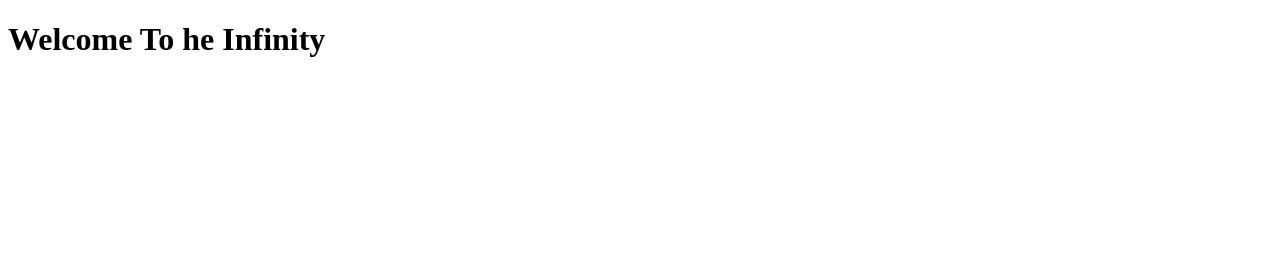
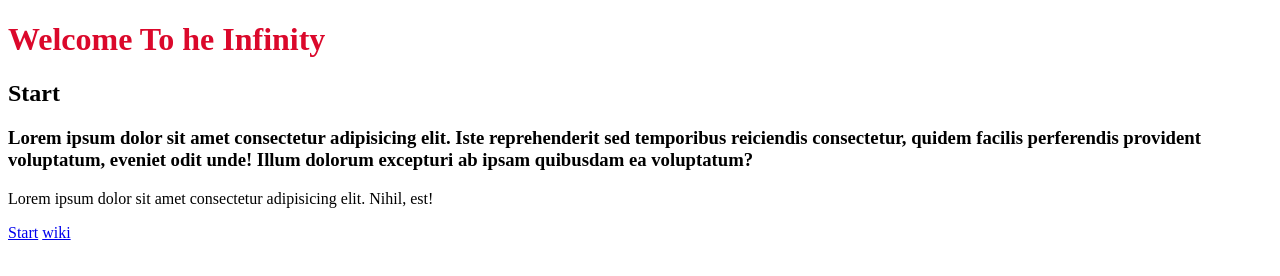
Before and after one commit to akashshar-ma/into-the-infinty, a plain HTML site: page index.html in a window 1280 px wide. Drawn offline with Linux system fonts and the light colour scheme.

Commit message:
designed basic structure of website

```diff
--- /dev/null
+++ b/css/body.css
@@ -0,0 +1,8 @@
+h1{
+    color: rgb(219, 8, 43);
+    caret-color: rgb(7, 7, 7);
+    /* padding: 20%; */
+    /* padding-right: 10%; */
+    /* padding-bottom: 40%;
+     */
+}
--- a/index.html
+++ b/index.html
@@ -1,6 +1,7 @@
 <!DOCTYPE html>
 <html lang="en">
     <head>
+        <link rel="stylesheet" href="css/body.css">
         <meta charset="UTF-8">
         <meta http-equiv="X-UA-Compatible" content="IE=edge">
         <meta name="viewport" content="width=device-width, initial-scale=1.0">
@@ -8,6 +9,14 @@
         <link rel="shortcut icon" type="image/jpg" href="assets/favicon.jpg"/>
     </head>
 <body>
-    <h1>Welcome To he Infinity</h1>
+    <h1 id="main-header">Welcome To he Infinity</h1>
+    <h2>Start</h2>
+    <h3>Lorem ipsum dolor sit amet consectetur adipisicing elit. Iste reprehenderit sed temporibus reiciendis consectetur, quidem facilis perferendis provident voluptatum, eveniet odit unde! Illum dolorum excepturi ab ipsam quibusdam ea voluptatum?
+    </h3>
+    <p>Lorem ipsum dolor sit amet consectetur adipisicing elit. Nihil, est!</p>
+    <a href="/main.html">Start</a>
+    <!-- <img src="/assets/frontbg.jpg" alt="#"> -->
+    <a href="/wiki.html">wiki</a>
 </body>
 </html>
+<!-- chapter 2 krna hai -->
```
Also changed, not shown: main.html (added, +17 -0 lines), assets/frontbg.jpg (added).
